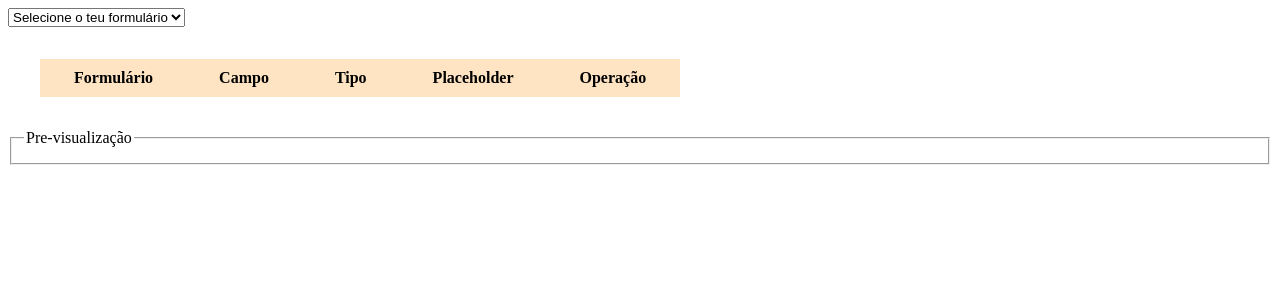
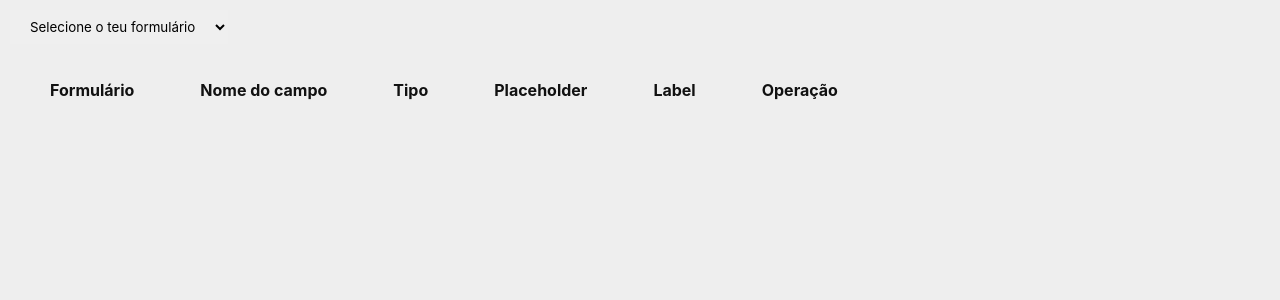
Before and after one commit to git-marcopitra/flex-forms, a PHP site: page / in a window 1280 px wide. Shown: the top 300 px of the page. Run offline with PHP 8.4, Linux system fonts and the light colour scheme; lists and menus that the app fills with data are empty.

Commit message:
FEATURE: add label field and add PETRMaterial

```diff
--- a/data.js
+++ b/data.js
@@ -6,7 +6,7 @@ var types = [
     'checkbox',
     'select',
     'option',
-    'text'
+    'textarea'
 ];
 
 var formy =  [
@@ -28,34 +28,39 @@ var fields = [
         form: 'signin',
         name: 'username',
         type: 'text',
-        placeholder: 'Nome de utilizado'
+        placeholder: 'Insira o nome de utilizador',
+        label: 'Nome de utilizador'
     },
     {
         id: 1,
         form: 'signin',
         name: 'password',
         type: 'password',
-        placeholder: 'Palavra-passe'
+        placeholder: 'Insira a palavra-passe',
+        label: 'Palavra-passe'
     },
     {
         id: 2,
         form: 'signup',
         name: 'fullname',
         type: 'text',
-        placeholder: 'Nome Completo'
+        placeholder: 'Insira o seu nome completo',
+        label: 'Nome Completo'
     },
     {
         id: 3,
         form: 'signup',
         name: 'username',
         type: 'text',
-        placeholder: 'Nome de utilizado'
+        placeholder: 'Insira um nome de utilizado válido',
+        label: 'Nome de utilizador'
     },
     {
         id: 4,
         form: 'signup',
         name: 'password',
         type: 'password',
-        placeholder: 'Palavra-passe'
+        placeholder: 'Crie uma palavra-passe válida',
+        label: 'Palavra-passe'
     }
 ];
--- /dev/null
+++ b/dist/petr-material/master.css
@@ -0,0 +1,346 @@
+* {
+    margin: 0;
+    padding: 0;
+    box-sizing: border-box;
+    font-family: -apple-system, BlinkMacSystemFont, 'Segoe UI', Roboto, Oxygen, Ubuntu, Cantarell, 'Open Sans', 'Helvetica Neue', sans-serif;
+}
+
+body {
+    overflow-x: hidden;
+}
+
+a {
+    text-decoration: none;
+    color: inherit;
+}
+
+h1, h2, h3, h4, h5, h6 {
+    font-weight: 800;
+    text-transform: uppercase;
+    margin: 1rem 0;
+}
+h1 {
+    font-size: 3rem;
+}
+h2 {
+    font-size: 2rem;
+}
+h3 {
+    font-size: 1.8rem;
+}
+
+h4 {
+    font-size: 1.5rem;
+}
+h5 {
+    font-size: 1.3rem;
+}
+
+h6 {
+    font-size: 1.1rem;
+}
+
+ul, li {
+    list-style: none;
+}
+
+p {
+    margin: 1px 0;
+}
+
+input, select, option {
+    padding: .5rem 1rem;
+    outline: none;
+    border: none;
+    margin: 10px;
+}
+
+button {
+    transition: margin 150ms;
+    padding: .5rem 1rem;
+    font-weight: 700;
+    cursor: pointer;
+    outline: none;
+    border: none;
+    margin: 10px;
+}
+
+button:hover {
+    margin: 7px 10px 13px;
+}
+
+table {
+    margin: 1rem;
+}
+
+fieldset {
+    padding: 2rem;
+    border: none;
+}
+
+legend {
+    text-align: center;
+}
+
+/* Width Configuration*/
+
+.w-large {
+    margin-left: auto;
+    margin-right: auto;
+    max-width: 1440px;
+}
+
+.w-screen {
+    max-width: 100vw;
+}
+
+.w-total {
+    width: 100%!important;
+}
+.w-half {
+    width: 50%;
+}
+
+
+/* Height Configuration*/
+.h-screen {
+    height: 100vh;
+}
+
+.h-half-screen {
+    height: 50vh;
+}
+
+/* Text configuration */
+.t-center {
+    text-align: center;
+}
+.t-left {
+    text-align: left;
+}
+.t-right {
+    text-align: right;
+}
+.t-upper {
+    text-transform: uppercase;
+}
+
+/* Displays */
+.d-none {
+    display: none;
+}
+
+.flex {
+    display: flex;
+}
+
+.iflex {
+    display: inline-flex;
+}
+
+.block {
+    display: block;
+}
+
+.inline {
+    display: inline;
+}
+
+.iblock {
+    display: inline-block;
+}
+
+
+/* Position Configuration */
+
+.p-sticky {
+    position: sticky;
+}
+
+.top {
+    top:0;
+}
+.left {
+    left:0;
+}
+.right {
+    right:0;
+}
+.bottom {
+    bottom:0;
+}
+
+
+
+
+
+
+
+
+/* Trasforms */
+.scale-0 {
+    transform: scale(0);
+}
+
+
+/* Fade-off */
+.fade-off {
+    overflow: hidden;
+    max-height: 0;
+}
+
+
+
+
+
+/* SPECIFIC ITEMS */
+
+/* Icons */
+.icon {
+    padding: 0 1rem;
+}
+
+/*NavBar*/
+
+.top-nav-bar  {
+    padding: .2rem 1rem;
+}
+.top-nav-bar .list {
+    display: flex;
+    justify-content: space-between;
+    align-items: center;
+}
+
+.top-nav-bar .icon {
+    display: block;
+    cursor: pointer;
+    font-size: 1.5rem;
+    padding: 1rem;
+}
+
+/* Side Menu */
+
+.side-menu {
+    display: inline-flex;
+    flex-direction: column;
+    height: 100vh;
+    min-width: 300px;
+}
+.menu-list{
+    display: flex;
+    flex-direction: column;
+}
+
+.menu-list .menu-list .menu-item {
+    padding-left: 2rem;
+}
+
+.menu-item {
+    display: flex;
+    padding: 1rem;
+    padding-left: .5rem;
+    justify-content: space-between;
+}
+
+
+/* Card */
+
+.card-group {
+    display: flex;
+    flex-wrap: wrap;
+    justify-content: space-around;
+    padding: 1rem;
+}
+
+.card {
+    display: flex;
+    flex-direction: column;
+    margin: 1rem auto;
+    padding: 1.5rem;
+    width: 300px;
+    transition: margin 100ms ease-in;
+}
+
+.card:hover {
+    margin: .8rem auto 1.2rem;
+}
+
+.card-icon {
+    display: block;
+    text-align: center;
+    font-size: 7rem;
+}
+
+.card-rounded {
+    border-radius: 10px;
+}
+
+.card-image {
+    overflow: hidden;
+    width: calc(300px - 3rem);
+    height: calc(300px - 3rem);
+    text-align: center;
+}
+
+.card-image img {
+    min-width: 100%;
+    height: 100%;
+}
+
+
+/* Mini Card */
+
+.mini-card {
+    display: flex;
+    justify-content: space-between;
+    align-items: center;
+    padding: .5rem;
+    width: 200px;
+}
+
+.mini-card img {
+    width: 50px;
+    height: 50px;
+}
+
+.mini-card-text {
+    padding: 0 1rem;
+}
+
+.mini-card-icon {
+    font-size: 1rem;
+    padding: .5rem;
+    border-radius: 1.5rem;
+}
+
+/* Wrapper */
+
+.flex-wrapper {
+    display: flex;
+    align-items: center;
+    justify-content: space-between;
+}
+
+/* footer*/
+.footer-info {
+    display: flex;
+    flex-wrap: wrap;
+    justify-content: space-around;
+    padding: 2rem;
+}
+.footer-terms {
+    text-align: center;
+    font-size: .9rem;
+    padding: .3rem;
+}
+
+.social-media {
+    display: flex;
+    justify-content: space-around;
+}
+
+/* D E S K T O P */
+
+@media (min-width: 768px) {
+
+}
--- /dev/null
+++ b/dist/petr-material/petr-material.css
@@ -0,0 +1,61 @@
+@import url('./master.css');
+
+:root {
+    --color-1: #EEE;
+    --color-2: #111;
+    --color-3: #EEE;
+    --color-4: #222;
+    --color-5: #FFF;
+    --color-6: #000;
+    --color-7: #FFF5;
+    --color-8: #0005;
+}
+
+body {
+    background-color: var(--color-3);
+    color: var(--color-2);
+}
+
+footer {
+    background-color: var(--color-1);
+}
+
+.footer-terms {
+    background-color: var(--color-5);
+}
+
+h1, h2,h3, h4, h5, h6 {
+    color: var(--color-2);
+}
+
+
+
+/*Configuration Items*/
+.top-nav-bar {
+    background-color: var(--color-1);
+}
+
+.card {
+    background-color: var(--color-1);
+    box-shadow: 0 0 10px 1px var(--color-8);
+}
+
+.mini-card {
+    background-color: var(--color-1);
+}
+
+.mini-card-icon:hover {
+    background-color: var(--color-3);
+}
+
+
+.mini-card:hover {
+    background-color: var(--color-7);
+}
+
+.side-menu {
+    background-color: var(--color-1);
+}
+.side-menu li:hover {
+    background-color: var(--color-7);
+}
--- a/index.html
+++ b/index.html
@@ -4,6 +4,7 @@
     <meta charset="UTF-8">
     <meta name="viewport" content="width=device-width, initial-scale=1.0">
     <title>Document</title>
+    <link rel="stylesheet" href="dist/petr-material/petr-material.css">
     <link rel="stylesheet" href="styles.css">
     <script src="./data.js"></script>
 </head>
@@ -20,17 +21,17 @@
         <thead>
             <tr>
                 <th> Formulário </th>
-                <th> Campo </th>
+                <th> Nome do campo </th>
                 <th> Tipo </th>
                 <th> Placeholder </th>
+                <th> Label </th>
                 <th> Operação </th>
             </tr>
         </thead>
-        <tbody id="corpo"></tbody>
+        <tbody petr-table-form></tbody>
     </table>
 
     <fieldset id="container">
-        <legend>Pre-visualização</legend>
     </fieldset>
 
     <script src="./script.js"></script>
--- a/script.js
+++ b/script.js
@@ -1,8 +1,8 @@
 console.log("Script Works");
 
 var forms = document.getElementById('forms');
-var tbody = document.getElementById('corpo');
 var form = document.getElementById('container');
+var tbody = document.querySelector('table[petr-table-form]');
 
 forms.addEventListener('change', renderView);
 
@@ -12,7 +12,6 @@ function renderView(){
 
     tbody.innerHTML = "";
     form.innerHTML = `
-        <legend>Pre-visualização</legend>
         <form name="${forms.value}">
     `;
 
@@ -21,22 +20,23 @@ function renderView(){
         if (row.form == forms.value){
             tr = `
                 <td> ${row.form} </td>
-                <td> <input id="name-${row.id}" class="iTable" id="" value="${row.name}"> </td>
+                <td> <input petr-form-field id="name-${row.id}" class="iTable" id="" value="${row.name}"> </td>
                 <td>
-                    <select id="type-${row.id}" class="iTable">
+                    <select petr-form-field id="type-${row.id}" class="iTable">
                         <option disabled value=""> Selecione o tipo </option>
                         ${types.forEach(f => typies += `<option ${f === row.type ? 'selected':''} value="${f}">${f}</option>`)}
                         ${typies}
                     </select>
                 </td>
-                <td> <input id="placeholder-${row.id}" class="iTable" value="${row.placeholder}"> </td>
-                <td> <button onclick="tarefa()"> Refresh </button> </td>
+                <td> <input petr-form-field id="placeholder-${row.id}" class="iTable" value="${row.placeholder}"> </td>
+                <td> <input petr-form-field id="label-${row.id}" class="iTable" value="${row.label}"> </td>
+                <td> <button onclick="renderView()"> Refresh </button> </td>
             `;
 
             tbody.innerHTML += `<tr> ${tr} </tr>`;
 
             form.innerHTML += `
-                <br /><label> ${row.placeholder} <br />
+                <br /><label> ${row.label} <br />
                 <input type="${row.type}" name="${row.name}" placeholder="${row.placeholder}">
                 </label>
             `;
@@ -54,7 +54,7 @@ function refresh($id, $value) {
 }
 
 function getInputs() {
-    let tbInputs = document.querySelectorAll('.iTable');
+    let tbInputs = document.querySelectorAll('*[petr-form-field]');
 
     tbInputs.forEach(el => {
         el.addEventListener('change', event => {
--- a/styles.css
+++ b/styles.css
@@ -1,19 +1,3 @@
-table {
-    margin: 2rem;
-    background-color: bisque;
-    border: 1px;
-}
-
-input {
-    padding: .5rem 1rem;
-    border: 1px solid black;
-    background-color: inherit;
-}
-
 th{
     padding: .5rem 2rem;
 }
-
-.iTable {
-    border: none;
-}
```
Also changed, not shown: dist/petr-material/script.js (added).
